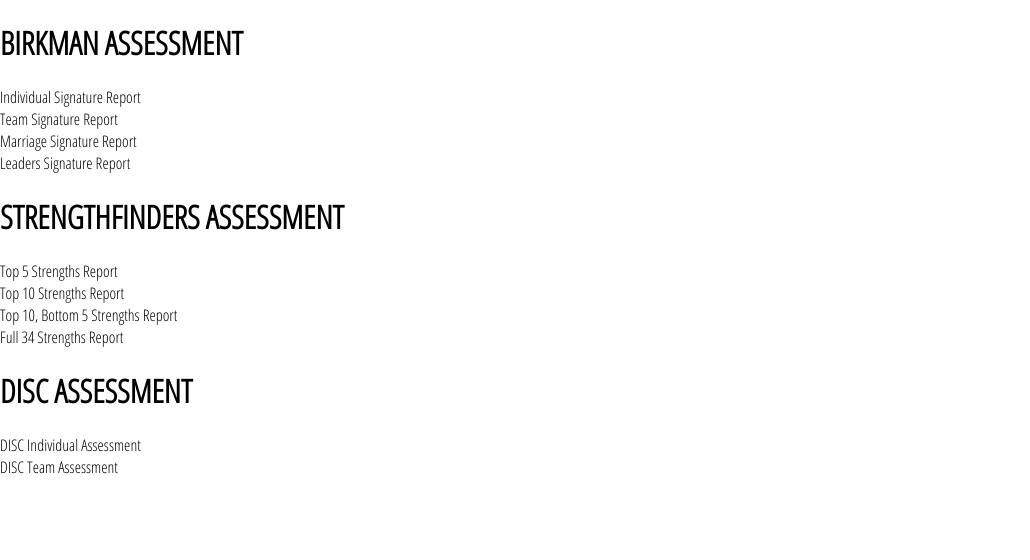
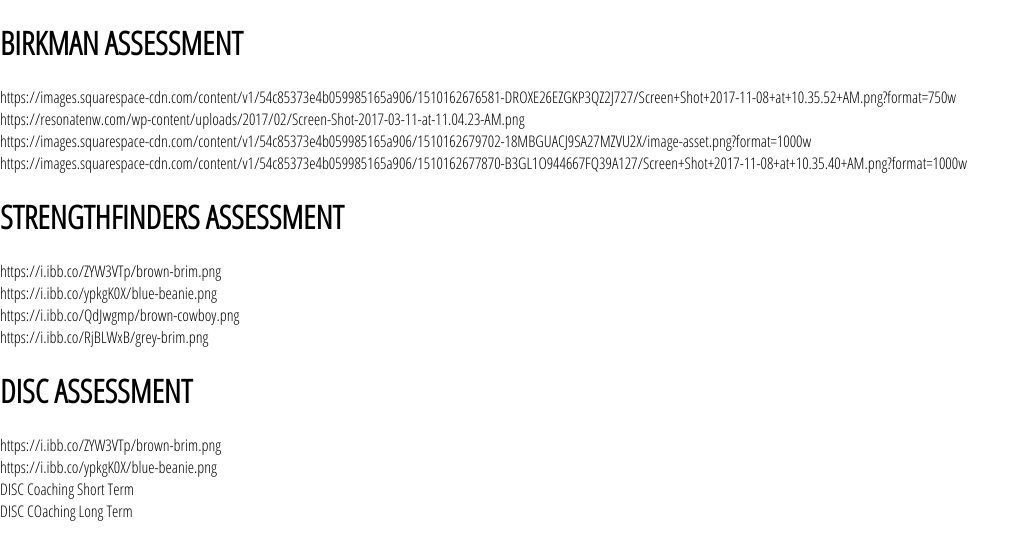
Before and after one commit to tjohnson009/new-johnson-consulting, a React (Create React App) app: page /tools in a window 1280 px wide. Shown: the top 560 px of the page, without its empty margins (0-1030 px from the left). Built offline with nearby package versions, Linux system fonts and the light colour scheme.

Commit message:
Began crafting the panel item component; found images for the Birkman Panel Preview component;

```diff
--- /dev/null
+++ b/src/components/panel-item/panel-item.component.jsx
@@ -0,0 +1,23 @@
+import React from 'react';
+import './panel-item.styles.scss';
+
+const PanelItem = ({ name, id, imageURL, price }) => {
+    return (
+        <div className='panel-item'>
+            <div
+            className='panel-item-image'
+            style={{backgroundImage: `url(${imageURL}); `}}
+            >
+
+            </div>
+            <div className='addToCart-btn'>
+
+            </div>
+            <div className='panel-item-price'>
+
+            </div>
+        </div>
+    )
+};
+
+export default PanelItem;
--- a/src/components/preview-panel/preview-panel.component.jsx
+++ b/src/components/preview-panel/preview-panel.component.jsx
@@ -1,5 +1,6 @@
 import React from 'react';
 import './preview-panel.styles.scss';
+import PanelItem from '../panel-item/panel-item.component';
 
 const PreviewPanel = ({ title, reports, coaching }) => {
     return (
@@ -8,17 +9,25 @@
             <div className='preview'>
                 {
                 reports.filter((report, index) => index < 4).map(report => {
-                    return <div key={report.id}>{report.name}</div>;
+                    return <div key={report.id}>{report.imageURL}</div>;
                 })
                 }
-                {
-                coaching.filter((report, index) => index < 0).map(coachingItem => {
+                { // this line only affects the DISC assessments
+                // because the other IDsdon't have coaching reports in spot 3 and 4
+                coaching.filter(coachingItem => {
+                        return coachingItem.id === 3 || coachingItem.id === 4;
+                    }).map(coachingItem => {
+                        return <div key={coachingItem.id}>{coachingItem.name}</div>;
+                    })
+                }
+                {/* {
+                coaching.filter((report, index) => index < 2).map(coachingItem => {
                     return <div key={coachingItem.id}>{coachingItem.name}</div>;
                 })
-                }
+                } */}
             </div>
         </div>
     )
-};
+}
 
 export default PreviewPanel;
--- a/src/pages/toolsPage/tools.data.js
+++ b/src/pages/toolsPage/tools.data.js
@@ -8,25 +8,29 @@
       {
         id: 1,
         name: "Individual Signature Report",
-        imageUrl: "https://i.ibb.co/ZYW3VTp/brown-brim.png",
+        imageURL:
+          "https://images.squarespace-cdn.com/content/v1/54c85373e4b059985165a906/1510162676581-DROXE26EZGKP3QZ2J727/Screen+Shot+2017-11-08+at+10.35.52+AM.png?format=750w",
         price: 65,
       },
       {
         id: 2,
         name: "Team Signature Report",
-        imageUrl: "https://i.ibb.co/ypkgK0X/blue-beanie.png",
+        imageURL:
+          "https://resonatenw.com/wp-content/uploads/2017/02/Screen-Shot-2017-03-11-at-11.04.23-AM.png",
         price: 100, //This will start at a certain price and then increase linearly with the number of teammates. After 10 people it's a constant price
       },
       {
         id: 3,
         name: "Marriage Signature Report",
-        imageUrl: "https://i.ibb.co/QdJwgmp/brown-cowboy.png",
+        imageURL:
+          "https://images.squarespace-cdn.com/content/v1/54c85373e4b059985165a906/1510162679702-18MBGUACJ9SA27MZVU2X/image-asset.png?format=1000w",
         price: 75,
       },
       {
         id: 4,
         name: "Leaders Signature Report",
-        imageUrl: "https://i.ibb.co/RjBLWxB/grey-brim.png",
+        imageURL:
+          "https://images.squarespace-cdn.com/content/v1/54c85373e4b059985165a906/1510162677870-B3GL1O944667FQ39A127/Screen+Shot+2017-11-08+at+10.35.40+AM.png?format=1000w",
         price: 125,
       },
     ],
@@ -34,37 +38,43 @@
       {
         id: 5,
         name: "Career Coaching Short Term",
-        imageUrl: "https://i.ibb.co/YTjW3vF/green-beanie.png",
+        imageURL:
+          "https://thewineingercompany.com/wp-content/uploads/2016/03/BIRKMAN_product-images.jpg",
         price: 50,
       },
       {
         id: 6,
         name: "Career Coaching Long Term",
-        imageUrl: "https://i.ibb.co/rKBDvJX/palm-tree-cap.png",
+        imageURL:
+          "https://thewineingercompany.com/wp-content/uploads/2016/03/BIRKMAN_product-images.jpg",
         price: 125,
       },
       {
         id: 7,
         name: "Leadership Coaching Short Term",
-        imageUrl: "https://i.ibb.co/bLB646Z/red-beanie.png",
+        imageURL:
+          "https://thewineingercompany.com/wp-content/uploads/2016/03/BIRKMAN_product-images.jpg",
         price: 50,
       },
       {
         id: 8,
         name: "Leadership Coaching Long Term",
-        imageUrl: "https://i.ibb.co/1f2nWMM/wolf-cap.png",
+        imageURL:
+          "https://thewineingercompany.com/wp-content/uploads/2016/03/BIRKMAN_product-images.jpg",
         price: 125,
       },
       {
         id: 9,
         name: "Ministry Focus Coaching Short Term",
-        imageUrl: "https://i.ibb.co/X2VJP2W/blue-snapback.png",
+        imageURL:
+          "https://thewineingercompany.com/wp-content/uploads/2016/03/BIRKMAN_product-images.jpg",
         price: 40,
       },
       {
         id: 10,
         name: "Ministry Focus Coaching Long Term",
-        imageUrl: "https://i.ibb.co/X2VJP2W/blue-snapback.png",
+        imageURL:
+          "https://thewineingercompany.com/wp-content/uploads/2016/03/BIRKMAN_product-images.jpg",
         price: 100,
       },
     ],
@@ -78,25 +88,25 @@
       {
         id: 1,
         name: "Top 5 Strengths Report",
-        imageUrl: "https://i.ibb.co/ZYW3VTp/brown-brim.png",
+        imageURL: "https://i.ibb.co/ZYW3VTp/brown-brim.png",
         price: 50,
       },
       {
         id: 2,
         name: "Top 10 Strengths Report",
-        imageUrl: "https://i.ibb.co/ypkgK0X/blue-beanie.png",
+        imageURL: "https://i.ibb.co/ypkgK0X/blue-beanie.png",
         price: 75,
       },
       {
         id: 3,
         name: "Top 10, Bottom 5 Strengths Report",
-        imageUrl: "https://i.ibb.co/QdJwgmp/brown-cowboy.png",
+        imageURL: "https://i.ibb.co/QdJwgmp/brown-cowboy.png",
         price: 115,
       },
       {
         id: 4,
         name: "Full 34 Strengths Report",
-        imageUrl: "https://i.ibb.co/RjBLWxB/grey-brim.png",
+        imageURL: "https://i.ibb.co/RjBLWxB/grey-brim.png",
         price: 125,
       },
     ],
@@ -104,13 +114,13 @@
       {
         id: 5,
         name: "Strength Coaching Short Term",
-        imageUrl: "https://i.ibb.co/YTjW3vF/green-beanie.png",
+        imageURL: "https://i.ibb.co/YTjW3vF/green-beanie.png",
         price: 50,
       },
       {
         id: 6,
         name: "Strength Coaching Long Term",
-        imageUrl: "https://i.ibb.co/rKBDvJX/palm-tree-cap.png",
+        imageURL: "https://i.ibb.co/rKBDvJX/palm-tree-cap.png",
         price: 125,
       },
     ],
@@ -124,13 +134,13 @@
       {
         id: 1,
         name: "DISC Individual Assessment",
-        imageUrl: "https://i.ibb.co/ZYW3VTp/brown-brim.png",
+        imageURL: "https://i.ibb.co/ZYW3VTp/brown-brim.png",
         price: 50,
       },
       {
         id: 2,
         name: "DISC Team Assessment",
-        imageUrl: "https://i.ibb.co/ypkgK0X/blue-beanie.png",
+        imageURL: "https://i.ibb.co/ypkgK0X/blue-beanie.png",
         price: 75,
       },
     ],
@@ -138,13 +148,13 @@
       {
         id: 3,
         name: "DISC Coaching Short Term",
-        imageUrl: "https://i.ibb.co/QdJwgmp/brown-cowboy.png",
+        imageURL: "https://i.ibb.co/QdJwgmp/brown-cowboy.png",
         price: 115,
       },
       {
         id: 4,
         name: "DISC COaching Long Term",
-        imageUrl: "https://i.ibb.co/RjBLWxB/grey-brim.png",
+        imageURL: "https://i.ibb.co/RjBLWxB/grey-brim.png",
         price: 125,
       },
     ],
```
Also changed, not shown: src/components/panel-item/panel-item.styles.scss (added).
